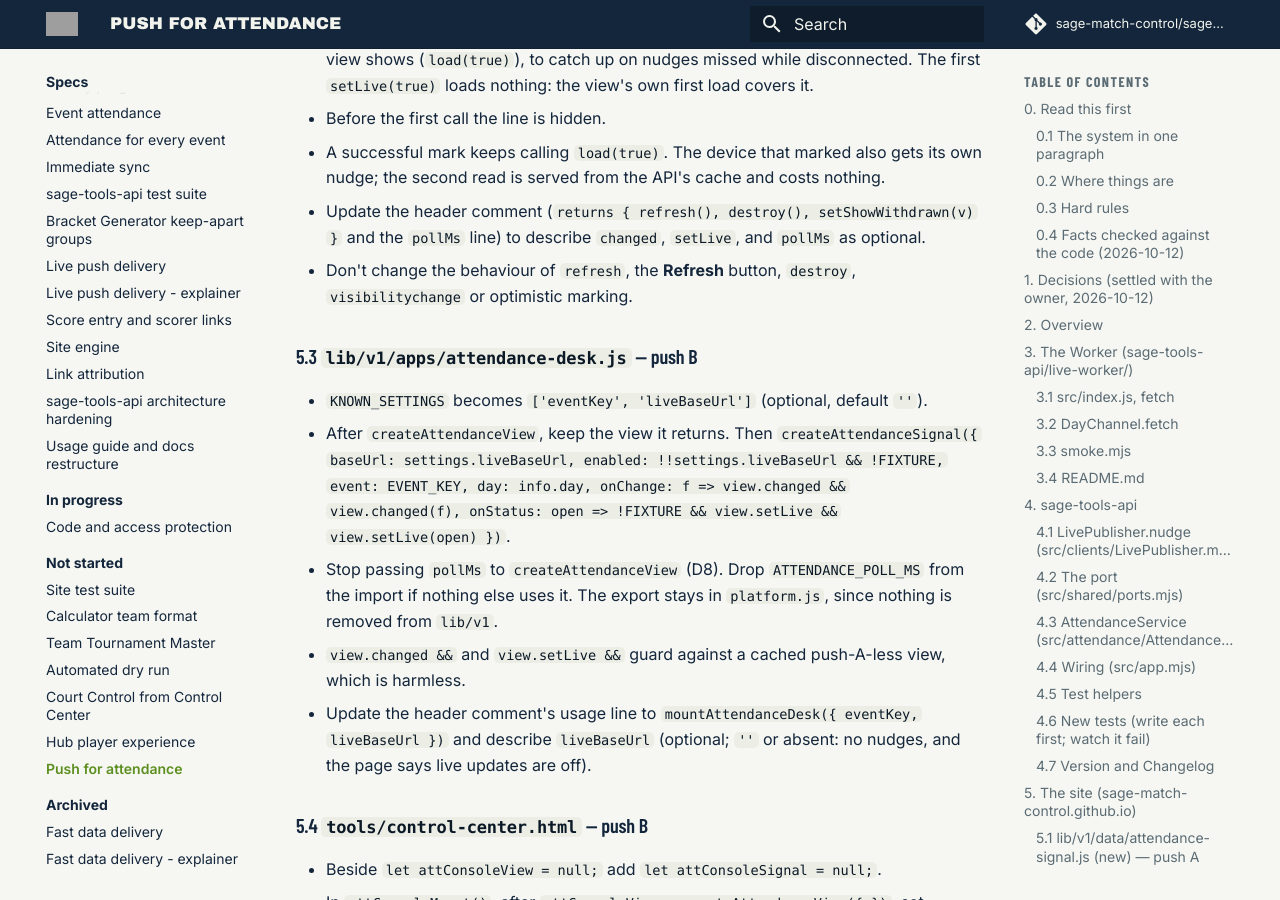
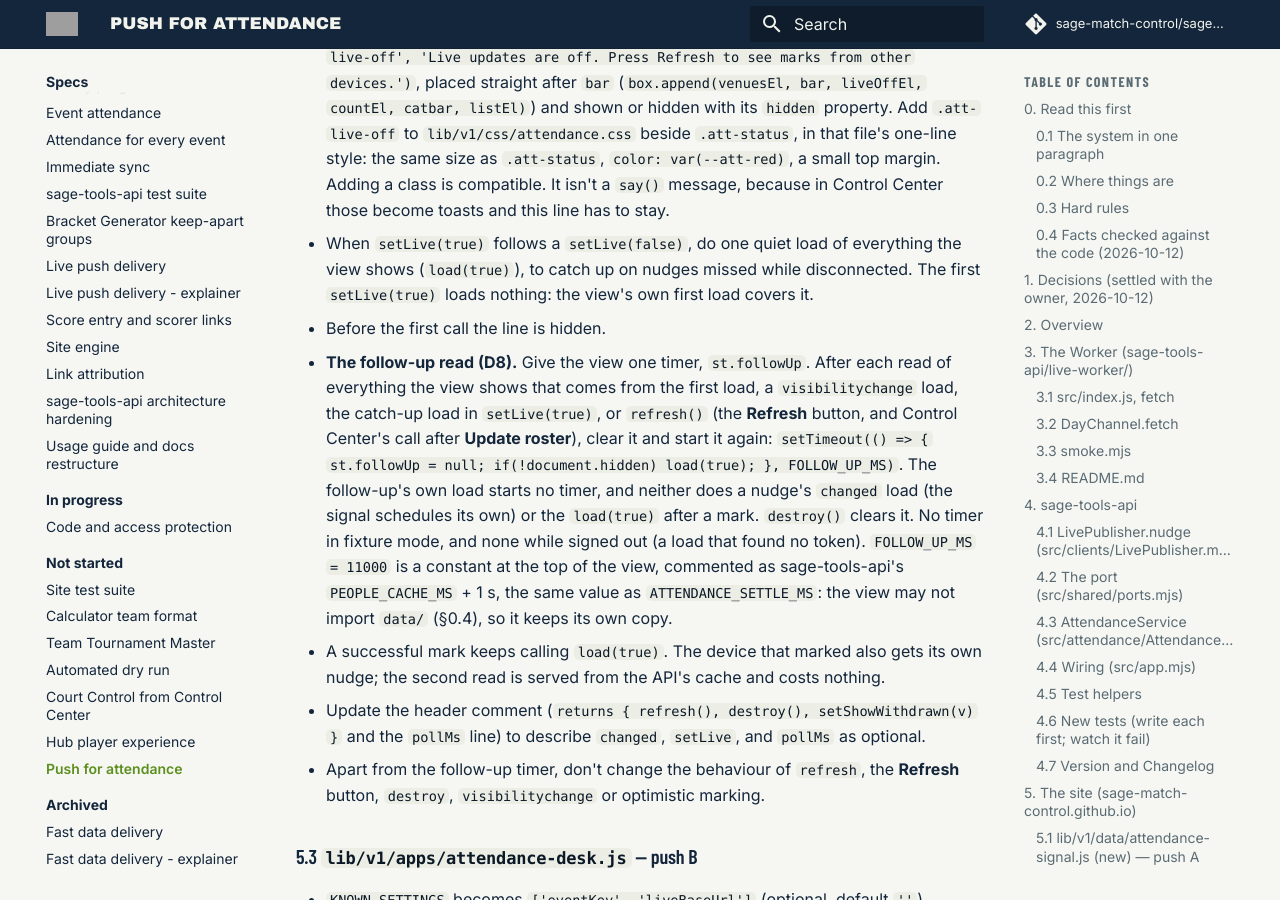
Before and after one commit to sage-match-control/sage-docs, an MkDocs documentation site: the page built from docs/specs/not-started/attendance-push-spec.md, in a window 1280 px wide and 900 px high, scrolled down 13551 px. Built offline with MkDocs 1.6.1 and Material for MkDocs 9.7.7, drawn with Linux system fonts in a browser that asks for light colours; comment, search, counter and statistics services are not loaded; some of the changed text lies outside the part shown.

Commit message:
Specs: push for attendance adds a follow-up read and commits to a branch (docs 2.11.0)
The owner's calls: a page's read on opening, on coming back into view,
on reconnecting and on Refresh gets one follow-up read 11 s later, since
it may come from another Cloud Run instance's cache up to 10 s old and
the page missed the nudges that would correct it. The follow-up starts
no timer of its own, so it is never a poll. The implementer commits to
a feature branch (one site commit per push) instead of leaving the work
uncommitted, which a cloud session would lose.

Co-Authored-By: Claude Opus 5.5 <noreply@anthropic.com>
Claude-Session: https://claude.ai/code/session_018utwr8aPrs9rAXPPA3vNue

```diff
--- a/docs/specs/not-started/attendance-push-spec.md
+++ b/docs/specs/not-started/attendance-push-spec.md
@@ -63,8 +63,12 @@ workspace `CLAUDE.md` this spec calls `D:\Personal\SAGE\CLAUDE.md` is the one in
 
 ### 0.3 Hard rules
 
-1. **Leave every change uncommitted.** No `git add`, `commit`, `push`, branch, switch or
-   stash. The owner reviews, commits and deploys.
+1. **Commit to a feature branch, never to `main`.** In each repo you change, create one
+   branch (the same name in every repo, e.g. `attendance-push`, unless your session
+   names one for you), commit there in small steps with clear messages, and push it.
+   No pull request, no merge, no rebase of `main`, no force-push. The owner reviews the
+   branches, merges and deploys. The workspace `CLAUDE.md` follows its own repo
+   (`sage-workspace`) the same way.
 2. **Never deploy the Worker** (`npx wrangler deploy`), never call the production API or
    the production Worker, and never touch the real `events.json`. Run the Worker with
    `npx wrangler dev`; tests use fakes. Deploys are the owner's (§10.2).
@@ -129,7 +133,7 @@ workspace `CLAUDE.md` this spec calls `D:\Personal\SAGE\CLAUDE.md` is the one in
 | D5 | **Best effort, awaited, short.** The nudge is awaited before the response, because Cloud Run throttles CPU once a response is sent, with a **2-second** timeout. A failure or timeout logs one warning and never changes the answer or throws |
 | D6 | **Nudges follow the environment, not the Sync method switch.** The API nudges whenever `LivePublisher.enabled` (URL and secret set), whatever `config.livePushOn` says. With no polling (D8), a nudge is the only way other pages hear of a mark, and the switch is about how snapshots are delivered. After a failed nudge the service sends none for **60 s** (per instance), so a Worker outage costs a mark at most one 2-second wait a minute |
 | D7 | **Pages coalesce.** A nudge for a facility the page shows re-reads that facility only, at most once every 2 s (trailing). **And once more 11 s after the last nudge**, because another Cloud Run instance can hold a list up to 10 s old (`PEOPLE_CACHE_MS`), so the follow-up is never stale. Nudges for a facility the page doesn't show are ignored. While the page is hidden, nudges are ignored; the existing `visibilitychange` load catches up |
-| D8 | **No polling.** The owner's call: no timer re-reads the list. A page reads it when it opens, when it comes back into view (`visibilitychange`: a phone that slept missed nudges), when its socket opens again after a drop (it missed nudges meanwhile), on a nudge (D7), and when someone presses the existing **Refresh** button. When the socket isn't open, the view says so in a line of its own: *Live updates are off. Press Refresh to see marks from other devices.* |
+| D8 | **No polling.** The owner's call: no timer re-reads the list. A page reads it when it opens, when it comes back into view (`visibilitychange`: a phone that slept missed nudges), when its socket opens again after a drop (it missed nudges meanwhile), on a nudge (D7), and when someone presses the existing **Refresh** button. **Each of those reads except a nudge's gets one follow-up read 11 s later** (the owner's call, 2026-10-13): the read may be served from another instance's cache up to 10 s old, and a page that wasn't listening missed the nudges that would have corrected it. A newer such read restarts the 11 s; the follow-up itself schedules nothing, so this is never a poll. When the socket isn't open, the view says so in a line of its own: *Live updates are off. Press Refresh to see marks from other devices.* |
 | D9 | **Where it runs.** The desk page (desks mode, from the template) and Control Center's Attendance tab. Off in fixture mode. A page with no Worker address gets no nudges and shows the D8 line. The finished events' inline desk pages are untouched and keep their own polling |
 | D10 | **Rollout order.** (1) The Worker, deployed by hand, never within 3 days of an event. (2) The API: harmless before any page listens. (3) Site push A: `attendance-signal.js` (new) and `attendance-view.js`. (4) Site push B, at least 10 minutes after A: `attendance-desk.js` and `tools/control-center.html` start using them. (5) Site push C, at least 10 minutes after B: the attendance template passes the Worker address. A cached older `attendance-desk.js` refuses an unknown setting and renders nothing, which is why C waits |
 | D11 | **No read changes.** `GET …/people`, its 10-second cache and its response stay exactly as they are. Google reads per facility don't go up |
@@ -158,8 +162,10 @@ desk A marks someone
 The cost is easy to see:
 
 - **Google reads:** unchanged. Every re-read goes through the existing 10 s cache.
-- **API requests:** none while nothing changes, instead of six a minute per page. At
-  most one re-read per 2 s per page during a burst of marks, plus one follow-up.
+- **API requests:** none while nothing changes, instead of six a minute per page: a
+  page that opens reads twice (now and 11 s later), then nothing until something
+  happens. At most one re-read per 2 s per page during a burst of marks, plus one
+  follow-up.
 - **Worker:** one nudge per write that changed the tab. Each nudge goes to that day's
   attendance sockets only.
 
@@ -395,12 +401,23 @@ in push A.
     view shows (`load(true)`), to catch up on nudges missed while disconnected. The
     first `setLive(true)` loads nothing: the view's own first load covers it.
   - Before the first call the line is hidden.
+- **The follow-up read (D8).** Give the view one timer, `st.followUp`. After each read
+  of everything the view shows that comes from the first load, a `visibilitychange`
+  load, the catch-up load in `setLive(true)`, or `refresh()` (the **Refresh** button,
+  and Control Center's call after **Update roster**), clear it and start it again:
+  `setTimeout(() => { st.followUp = null; if(!document.hidden) load(true); }, FOLLOW_UP_MS)`.
+  The follow-up's own load starts no timer, and neither does a nudge's `changed` load
+  (the signal schedules its own) or the `load(true)` after a mark. `destroy()` clears
+  it. No timer in fixture mode, and none while signed out (a load that found no token).
+  `FOLLOW_UP_MS = 11000` is a constant at the top of the view, commented as
+  sage-tools-api's `PEOPLE_CACHE_MS` + 1 s, the same value as `ATTENDANCE_SETTLE_MS`:
+  the view may not import `data/` (§0.4), so it keeps its own copy.
 - A successful mark keeps calling `load(true)`. The device that marked also gets its
   own nudge; the second read is served from the API's cache and costs nothing.
 - Update the header comment (`returns { refresh(), destroy(), setShowWithdrawn(v) }`
   and the `pollMs` line) to describe `changed`, `setLive`, and `pollMs` as optional.
-- Don't change the behaviour of `refresh`, the **Refresh** button, `destroy`,
-  `visibilitychange` or optimistic marking.
+- Apart from the follow-up timer, don't change the behaviour of `refresh`, the
+  **Refresh** button, `destroy`, `visibilitychange` or optimistic marking.
 
 ### 5.3 `lib/v1/apps/attendance-desk.js` — push B
 
@@ -486,7 +503,9 @@ that page.
   `{ case: /^attendance\//, kind: 'both', row: 'attendance-push D8', reason: 'with the live Worker unreachable the list says live updates are off' }`.
   Accept only the cases that actually differ, and list them in your report. If a case
   relied on a poll to show a change, report it rather than adding a timer back.
-  Fixture mode turns the signal off and shows no line.
+  Fixture mode turns the signal off and shows no line. Under the harness's fake clock the
+  follow-up timer fires only if a step moves the clock past 11 s, and then reads the same
+  fake data, so it changes nothing on screen.
 
 ---
 
@@ -515,11 +534,15 @@ that page.
    pages and Control Center's Attendance tab for one day.
    - Mark someone on one desk. The other desk and the console show it within about
      2 s, and each makes one more read about 11 s later.
-   - With no marks, no page reads the list again, however long you wait.
+   - Open a page: it reads its list twice, at once and about 11 s later. With no marks
+     after that, it never reads again, however long you wait.
+   - Press **Refresh**: one read, and one more about 11 s later. Press it again within
+     those 11 s: the follow-up moves to 11 s after the second press (one, not two).
    - Stop the Worker: each page shows *Live updates are off…*, and **Refresh** still
      works. Restart it: the pages reconnect, the line goes, and each page reads its list
-     once.
-   - Hide a desk page, mark someone on another, show it again: it reads the list once.
+     once, then once more about 11 s later.
+   - Hide a desk page, mark someone on another, show it again: it reads the list once,
+     then once more about 11 s later.
 5. `grep -rn "attendance-signal" sage-match-control.github.io/events`: no matches.
    Finished desk pages don't use it.
 
@@ -571,12 +594,15 @@ that page.
 
 ### 10.1 Report back
 
-1. `git status --short` from `sage-tools-api`, the site and `sage-docs`, and the
-   `CLAUDE.md` lines you changed.
+1. The branch name, and for each repo you changed (`sage-tools-api`, the site,
+   `sage-docs`, `sage-workspace`) its commits on that branch (`git log --oneline main..`),
+   and `git status --short` showing nothing left uncommitted.
 2. `npm run verify`'s summary from `sage-tools-api` and from the site's `_tests/`.
 3. `smoke.mjs`'s output against `wrangler dev`.
 4. §6's checks, each ticked or explained.
-5. Which site files belong to push A, B and C (D10).
+5. Which site commits are push A, B and C (D10). Commit the site's work as at least
+   three commits, one per push, in that order, so the owner can push them 10 minutes
+   apart.
 6. Anything in this spec you found wrong or had to interpret, with what you did.
 
 ### 10.2 The owner's checks (not yours)
@@ -588,5 +614,5 @@ that page.
 | P3 | Push A; 10 minutes later push B; open a desk link and Control Center's Attendance tab | a mark on one shows on the other within about 2 s |
 | P4 | Switch **Sync method** to **GitHub only** | marks still save, and other pages still show them within about 2 s; switch back |
 | P5 | 10 minutes after B, push C; instantiate the template for a scratch event | its desk page connects and updates live |
-| P6 | With two desks open, watch Cloud Run's requests to `…/people` for ten quiet minutes | none after each page's first load |
+| P6 | With two desks open, watch Cloud Run's requests to `…/people` for ten quiet minutes | none after each page's first load and its follow-up 11 s later |
 | P7 | Block the Worker on one desk's network (or stop it) | that desk shows *Live updates are off*; **Refresh** shows other desks' marks |
--- a/mkdocs.yml
+++ b/mkdocs.yml
@@ -6,7 +6,7 @@ repo_name: sage-match-control/sage-docs
 edit_uri: edit/main/docs/
 # The docs version. Bump it with a new entry at the top of docs/changelog.md;
 # the deploy workflow checks the two agree.
-copyright: 'S.A.G.E. Documentation <a href="https://sage-match-control.github.io/sage-docs/changelog/">v2.10.1</a>'
+copyright: 'S.A.G.E. Documentation <a href="https://sage-match-control.github.io/sage-docs/changelog/">v2.11.0</a>'
 
 docs_dir: docs
 
```
Also changed, not shown: docs/changelog.md (+9 -1 lines).
